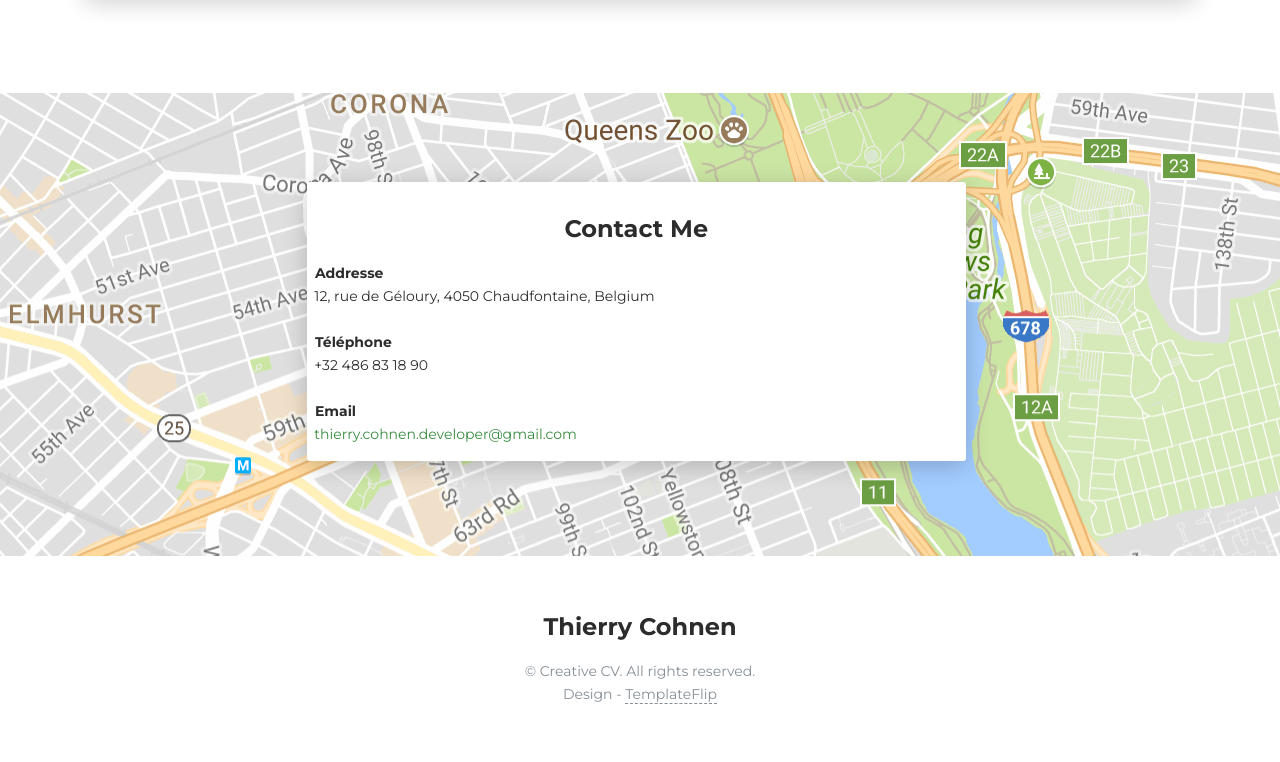
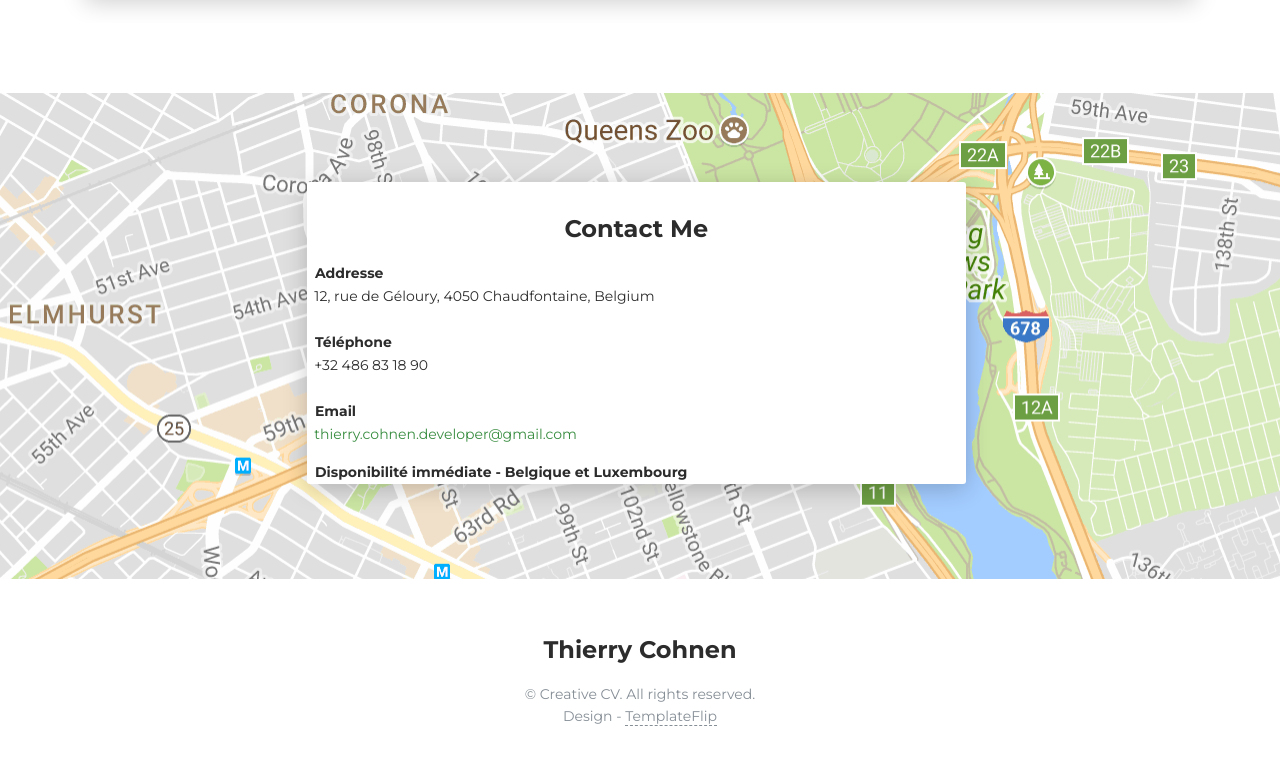
Before and after one commit to ThierryCohnen/portfolio, a plain HTML site: page index.html in a window 1280 px wide. Shown: the part 4061-4823 px from the top of the page. Drawn offline with Linux system fonts and the light colour scheme.

Commit message:
Update index.html

```diff
--- a/index.html
+++ b/index.html
@@ -367,6 +367,7 @@
                                     <p class="pb-2">&nbsp +32 486 83 18 90</p>
                                     <p class="mb-0"><strong>&nbsp Email</strong></p>
                                     <p> <a href="mailto:thierry.cohnen.developer@gmail.com">&nbsp thierry.cohnen.developer@gmail.com</a></p>
+                                    <p class="mb-0"><strong>&nbsp Disponibilité immédiate - Belgique et Luxembourg</strong></p>
                                 </div>
                             </div>
                         </div>
```
